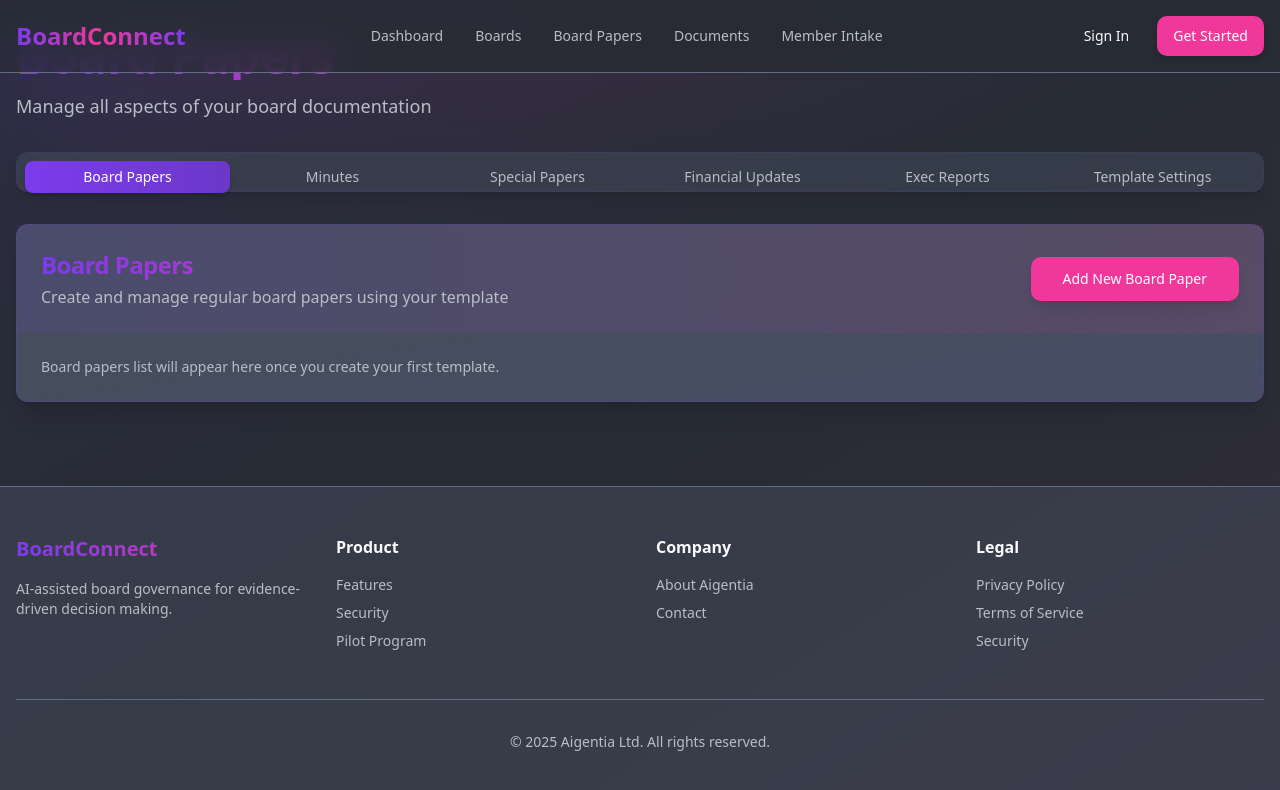
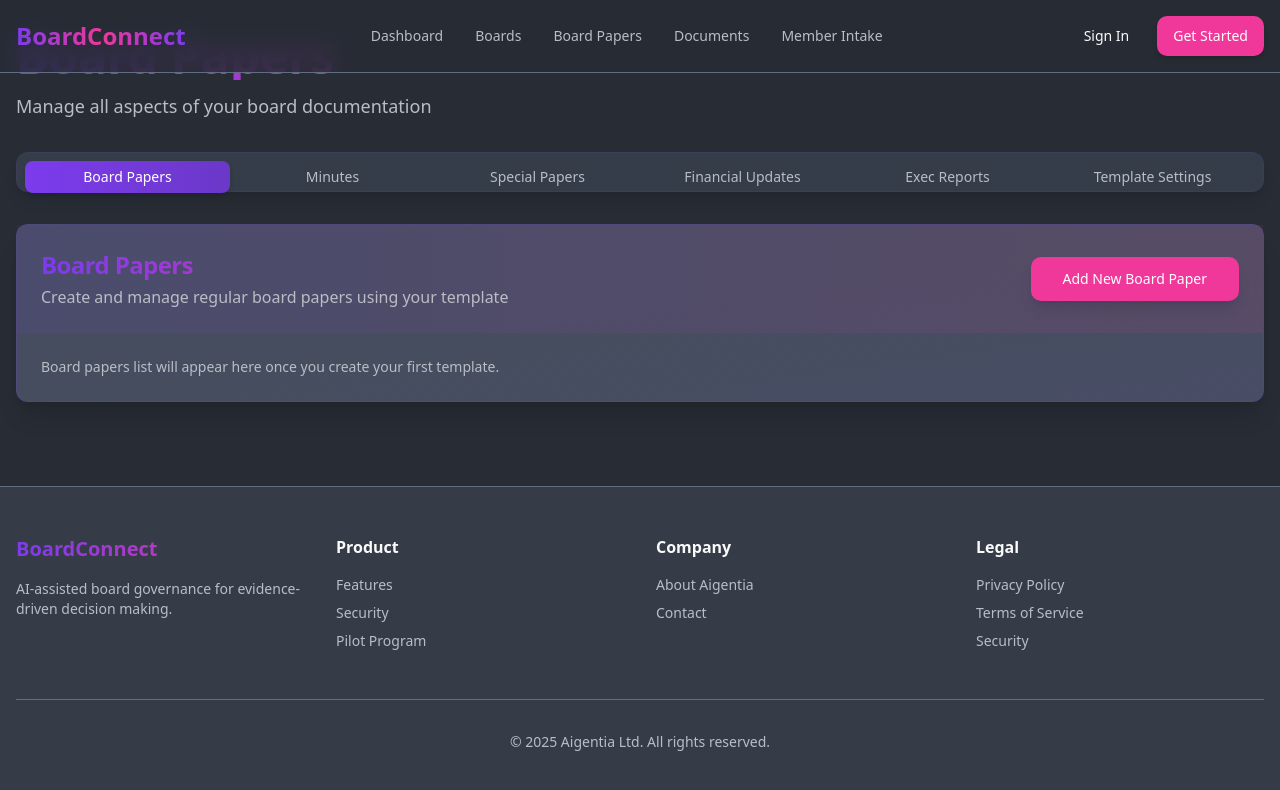
Before and after one commit to DRycroft/DirectorAiT, a React (Vite) app: page /board-papers in a window 1280 px wide. Shown: the top 790 px of the page. Built offline with nearby package versions, Linux system fonts and the light colour scheme; the HTML template or start-up script is replaced by a standard one.

Commit message:
Apply color scheme to Board Papers

```diff
--- a/src/pages/BoardPapers.tsx
+++ b/src/pages/BoardPapers.tsx
@@ -7,7 +7,7 @@ import { Button } from "@/components/ui/button";
 
 const BoardPapers = () => {
   return (
-    <div className="min-h-screen bg-gradient-to-br from-primary/5 via-background to-accent/5 flex flex-col">
+    <div className="min-h-screen bg-background flex flex-col">
       <Navigation />
       <main className="flex-1 container mx-auto px-4 py-8 max-w-7xl">
         <div className="mb-8 relative">
```
